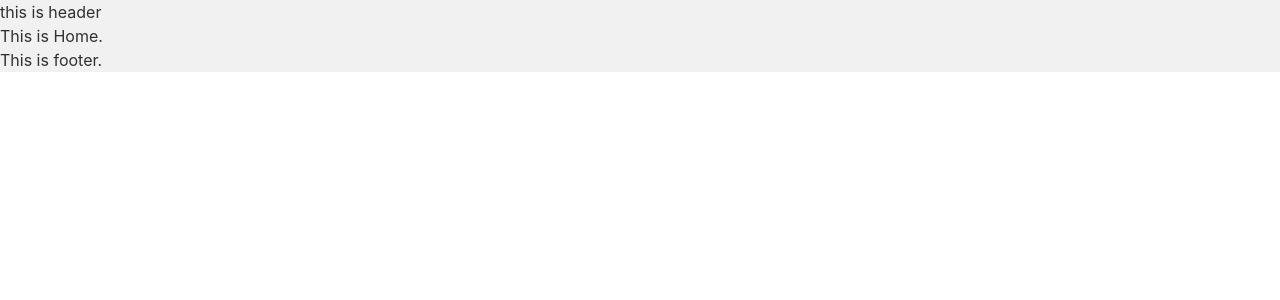
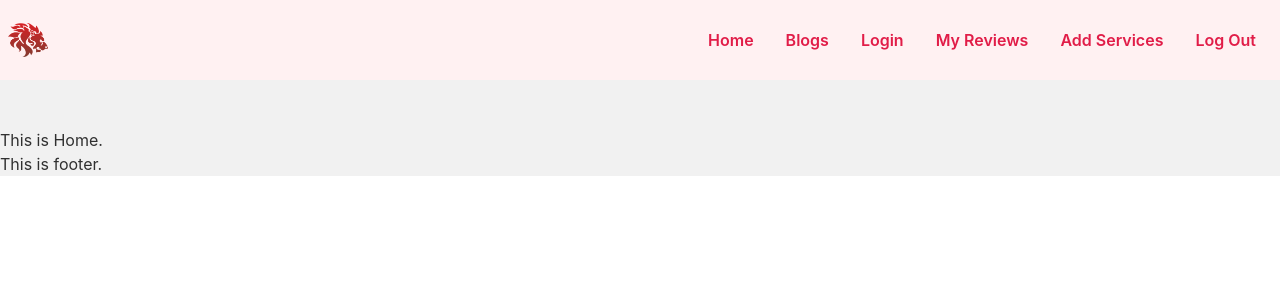
Before and after one commit to S0vers/gamingable-client, a React (Create React App) app: page / in a window 1280 px wide. Shown: the top 300 px of the page. Built offline with nearby package versions, Linux system fonts and the light colour scheme.

Commit message:
basic navbar complete

```diff
--- a/src/Pages/Shared/Header/Header.js
+++ b/src/Pages/Shared/Header/Header.js
@@ -1,9 +1,36 @@
 import React from 'react';
+import { Link } from 'react-router-dom';
+import img from '../../../assets/logo/favicon.png'
+const Header = () => {
+    const menuItems = <>
+        <li className='font-semibold'><Link to='/'>Home</Link></li>
+        <li className='font-semibold'><Link to='/'>Blogs</Link></li>
+        <li className='font-semibold'><Link to='/login'>Login</Link></li>
+        <li className='font-semibold'><Link to='/login'>My Reviews</Link></li>
+        <li className='font-semibold'><Link to='/login'>Add Services</Link></li>
+        <li className='font-semibold'><button>Log Out</button></li>
 
-const Header = () => {
+    </>
     return (
-        <div>
-            <h3>this is header</h3>
+        <div className="navbar h-20 mb-12 bg-rose-50">
+            <div className="navbar-start">
+                <div className="dropdown">
+                    <label tabIndex={0} className="btn btn-ghost lg:hidden">
+                        <svg xmlns="http://www.w3.org/2000/svg" className="h-5 w-5" fill="none" viewBox="0 0 24 24" stroke="currentColor"><path strokeLinecap="round" strokeLinejoin="round" strokeWidth="2" d="M4 6h16M4 12h8m-8 6h16" /></svg>
+                    </label>
+                    <ul tabIndex={0} className="menu menu-compact dropdown-content mt-3 p-2 shadow bg-base-100 rounded-box w-52">
+                        {menuItems}
+                    </ul>
+                </div>
+                <Link to='/' className="w-10 rounded-full">
+                    <img src={img} alt="" />
+                </Link>
+            </div>
+            <div className="navbar-end hidden lg:flex">
+                <ul className="menu menu-horizontal p-0 text-rose-600">
+                    {menuItems}
+                </ul>
+            </div>
         </div>
     );
 };
```
Also changed, not shown: src/assets/logo/favicon.png (added).
